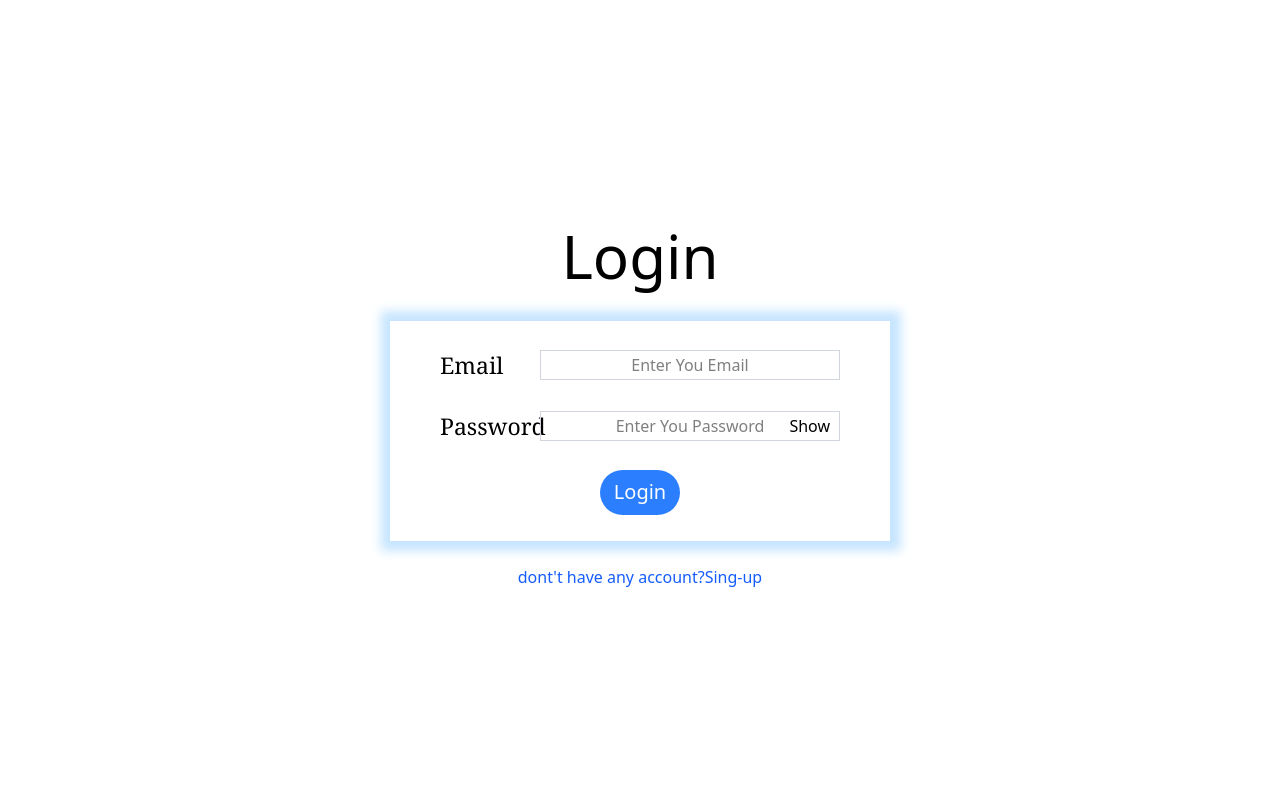
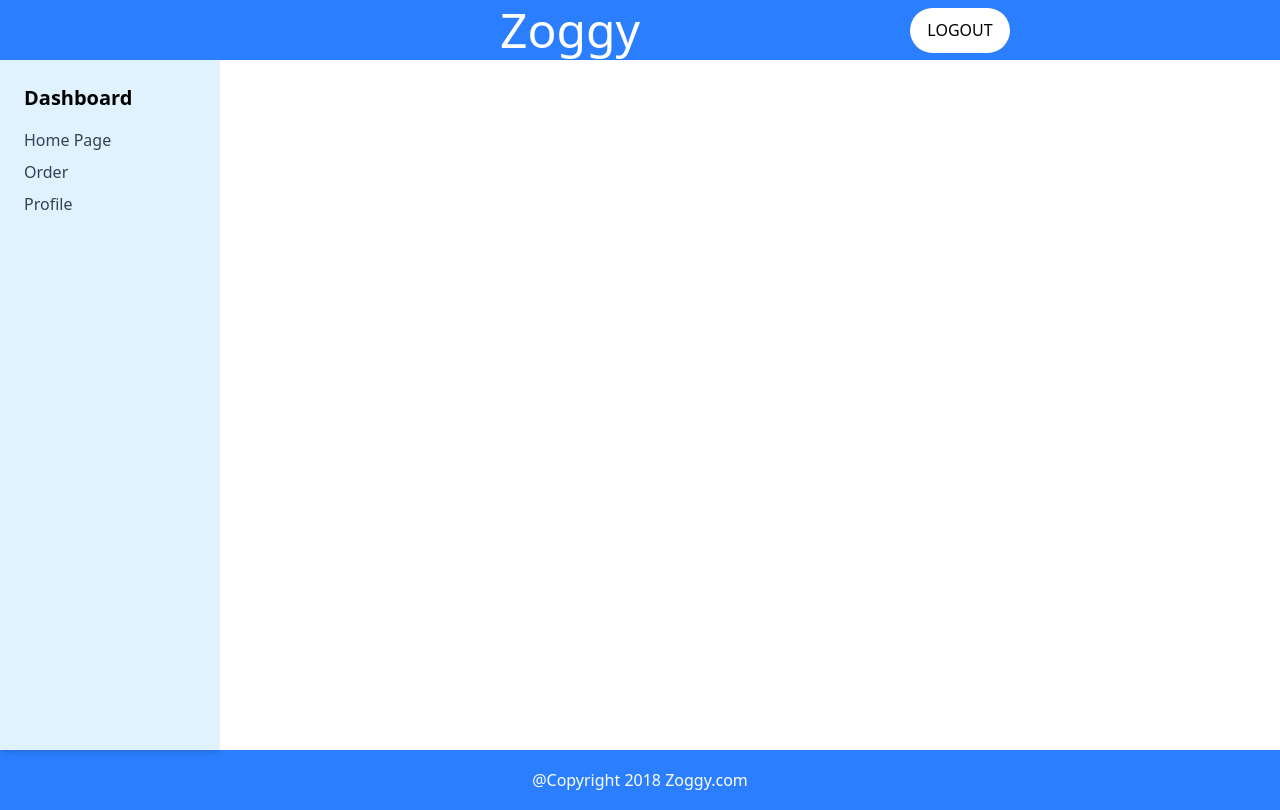
Before and after one commit to sulashkan/food_Application, a React (Vite) app: page /user in a window 1280 px wide. Built offline with nearby package versions, Linux system fonts and the light colour scheme.

Commit message:
Routing Added

```diff
--- a/package.json
+++ b/package.json
@@ -14,6 +14,8 @@
     "firebase": "^12.4.0",
     "react": "^19.1.1",
     "react-dom": "^19.1.1",
+    "react-icons": "^5.5.0",
+    "react-router-dom": "^7.9.4",
     "tailwindcss": "^4.1.16"
   },
   "devDependencies": {
--- a/src/App.jsx
+++ b/src/App.jsx
@@ -1,13 +1,49 @@
 import React from 'react'
 import './App.css'
 import Home from './home'
+import { createBrowserRouter, RouterProvider } from 'react-router-dom'
+import User from './User'
+import Admin from './Admin'
+import NavBar from './Components/Navbar'
+import Footer from './Components/Footer'
+import HomePage from './Components/HomePage'
+import Order from './Pages/Order'
+import Profile from './Pages/Profile'
+import Sidebar from './Components/SideBar'
+import Welcome from './Pages/Welcome'
+function App() {
 
-function App() {
+  const appRouter = createBrowserRouter([{
+    path: '/',
+    element: <Home />,
+    children:[{
+
+    }]
+  },
+  {
+    path: '/user',
+    element: <User />,
+    children:[
+      {
+    path: 'welcome',
+    element: <Welcome />
+  },
+  {
+    path: 'order',
+    element: <Order />
+  }, {
+    path: "profile",
+    element: <Profile/>
+  }
+    ]
+  }, {
+    path: '/admin',
+    element: <Admin />
+  } ])
 
   return (
 
-      <Home />
-
+    <RouterProvider router={appRouter} />
   )
 }
 
--- /dev/null
+++ b/src/Components/Footer.jsx
@@ -0,0 +1,12 @@
+import React from "react";
+
+function Footer(){
+
+    return(
+        <>
+            <div className="h-[60px] w-screen bg-blue-500 flex justify-center items-center text-white">
+                <p>@Copyright 2018 Zoggy.com</p>
+            </div>
+        </>
+    )
+}export default Footer
--- /dev/null
+++ b/src/Components/HomePage.jsx
@@ -0,0 +1,18 @@
+import React from "react";
+import { Outlet } from "react-router-dom";
+
+function HomePage(){
+
+    return(
+        <>
+            <div className=" w-full bg-white">
+                <h1 className="flex items-center justify-center">
+
+
+            </h1>
+            <Outlet/>
+            </div>
+
+        </>
+    )
+}export default HomePage
--- /dev/null
+++ b/src/Components/Navbar.jsx
@@ -0,0 +1,17 @@
+import React from "react";
+
+function NavBar(){
+
+    return(
+        <>
+            <nav className="flex h-[60px] w-screen justify-center  bg-blue-500">
+                <div className=" w-6/12 justify-end items-center flex text-5xl text-white">
+                    Zoggy
+                </div>
+                <div className=" flex items-center justify-center w-6/12">
+                    <button type="button" className="h-[45px] bg-white w-[100px] rounded-[30px] cursor-pointer">LOGOUT</button>
+                </div>
+            </nav>
+        </>
+    )
+}export default NavBar;
--- /dev/null
+++ b/src/Components/SideBar.jsx
@@ -0,0 +1,33 @@
+import React from "react";
+import { Link } from "react-router-dom";
+
+function Sidebar() {
+
+    return (
+        <>
+            <div className="h-[86.3vh] w-64 bg-sky-100 p-6 shadow-md">
+                <h2 className="text-xl font-bold mb-4">Dashboard</h2>
+                <nav className="flex flex-col gap-2">
+                    <Link
+                        to="welcome"
+                        className="text-gray-700 hover:text-blue-600 transition"
+                    >
+                        Home Page
+                    </Link>
+                    <Link
+                        to="order"
+                        className="text-gray-700 hover:text-blue-600 transition"
+                    >
+                        Order
+                    </Link>
+                      <Link
+                        to="profile"
+                        className="text-gray-700 hover:text-blue-600 transition"
+                    >
+                        Profile
+                    </Link>
+                </nav>
+            </div>
+        </>
+    )
+} export default Sidebar
--- /dev/null
+++ b/src/Pages/Order.jsx
@@ -0,0 +1,12 @@
+import React from "react";
+
+function Order(){
+
+    return(
+        <>
+            <h1>
+                Order Page
+            </h1>
+        </>
+    )
+}export default Order
--- /dev/null
+++ b/src/Pages/Profile.jsx
@@ -0,0 +1,12 @@
+import React from "react";
+
+function Profile(){
+
+    return(
+        <>
+            <h1>
+                Profile Page
+            </h1>
+        </>
+    )
+}export default Profile
--- /dev/null
+++ b/src/Pages/Welcome.jsx
@@ -0,0 +1,12 @@
+import React from "react";
+
+function Welcome(){
+
+    return(
+        <>
+            <h1>
+                Welcome Page
+            </h1>
+        </>
+    )
+}export default Welcome
--- a/src/User.jsx
+++ b/src/User.jsx
@@ -1,23 +1,24 @@
 import React from "react";
 import Home from "./home";
+import NavBar from "./Components/Navbar";
+import Sidebar from "./Components/SideBar";
+import Footer from "./Components/Footer";
+import HomePage from "./Components/HomePage";
 function User({ logout }) {
     return (
 
         <>
-          <nav className="flex w-full justify-evenly bg-blue-500 h-[80px] items-center">
-                <ul className="flex w-[600px] justify-evenly ml-10px items-center text-[22px] text-white">
-                    <li>HOME</li>
-                    <li>MANAGE ACCOUNT</li>
-                    <li>SETTINGS</li>
-                </ul>
-                <button type="button" className="h-[45px] w-20 text-[20px] text-blue-500  bg-white rounded-[25px] "
-                onClick={logout}>
-                Logout
-            </button>
-            </nav>
-            <div className="h-[91vh] flex justify-center items-center">
-                <h1 className="text-[75px]">Welcome , User!</h1>
+            <div className="max-w-full">
+
+                <NavBar />
+                <div className="w-screen flex">
+                    <Sidebar />
+                    <HomePage className="w-[50vh]" />
+                </div>
+
+                <Footer />
             </div>
+
         </>
     )
 } export default User
--- a/src/home.jsx
+++ b/src/home.jsx
@@ -4,6 +4,9 @@ import { app } from "./firebase";
 import Admin from "./Admin";
 import User from "./User";
 import { Validator } from "./validatore";
+import { useNavigate } from "react-router-dom";
+import { FaEye , FaEyeSlash } from "react-icons/fa";
+
 
 const auth = getAuth(app);
 
@@ -17,6 +20,7 @@ function Home() {
         email: "",
         password: ""
     })
+    const navigate = useNavigate()
     const [show, setShow] = useState(true);
     const [showLogin, setShowLogin] = useState(true);
     const [showRegister, setShowRegister] = useState(false); //TODO: spelling is incorrect mistake
@@ -57,14 +61,15 @@ function Home() {
         }
         if (formData.email === "admin@gmail.com" && formData.password === "Admin@123") {
             setUseRole("admin")
-            setShowLogin(false);
+            navigate("/admin")
         }
         else (
             signInWithEmailAndPassword(auth, formData.email, formData.password)
                 .then(() => {
                     setUseRole("user"),
                         alert("logged in"),
-                        setShowLogin(false)
+                        // setShowLogin(false)
+                        navigate("/User")
                 })
                 .catch((error) => {
                     console.error("Error code:", error.code);
@@ -120,7 +125,7 @@ function Home() {
                             <label className="text-[23px] font-serif" >Password</label>
                             <input type={show ? "password" : "text"} name="password" value={formData.password} className="text-center h-[30px] w-[300px] border-solid border-[1.5px] border-gray-300 absolute ml-[100px]" placeholder="Enter You Password" onChange={hanldleinput} required
                             />
-                            <button type="button" className="relative mr-[10px]" onClick={HandleShow}>{show ? "Show" : "Hide"} </button>
+                            <button type="button" className="relative mr-[10px]" onClick={HandleShow}>{show ? <FaEye /> : <FaEyeSlash/>} </button>
                         </div>
                          {error && <span className="text-red-500">{error}</span>}
                         <button type="button" onClick={singinUser} className="h-[45px] w-20 text-[20px] text-white bg-blue-500 rounded-[25px] cursor-pointer" >Login</button>
@@ -142,7 +147,7 @@ function Home() {
                         <div className="flex justify-between w-[400px] items-center">
                             <label className="text-[23px] font-serif" >Password</label>
                             <input type={show ? "password" : "text"} name="password" value={formData.password} className="text-center h-[30px] w-[300px] border-solid border-[1.5px] border-gray-300 absolute ml-[100px]" placeholder="Enter You Password " onChange={hanldleinput} required />
-                            <button type="button" className="relative mr-[10px]" onClick={HandleShow}>{show ? "Show" : "Hide"} </button>
+                            <button type="button" className="relative mr-[10px]" onClick={HandleShow}>{show ? <FaEye /> : <FaEyeSlash/>} </button>
                         </div>
                         {error && <span className="text-red-500">{error}</span>}
 
@@ -152,9 +157,9 @@ function Home() {
                     <p onClick={handleClick} className="text-blue-600 hover:underline mt-6 cursor-pointer">already have an account?Sing-in</p>
                 </div>
             )}
-
-            {userRole === "admin" && <Admin logout={handleLogout} />}
-            {userRole === "user" && <User logout={handleLogout} />}
+{/*
+          //  {userRole === "admin" && <Admin logout={handleLogout} />}
+            {userRole === "user" && <User logout={handleLogout} />} */}
 
         </>
     )
```
Also changed, not shown: 1 other file (tests, documents, lock files or other folders).
